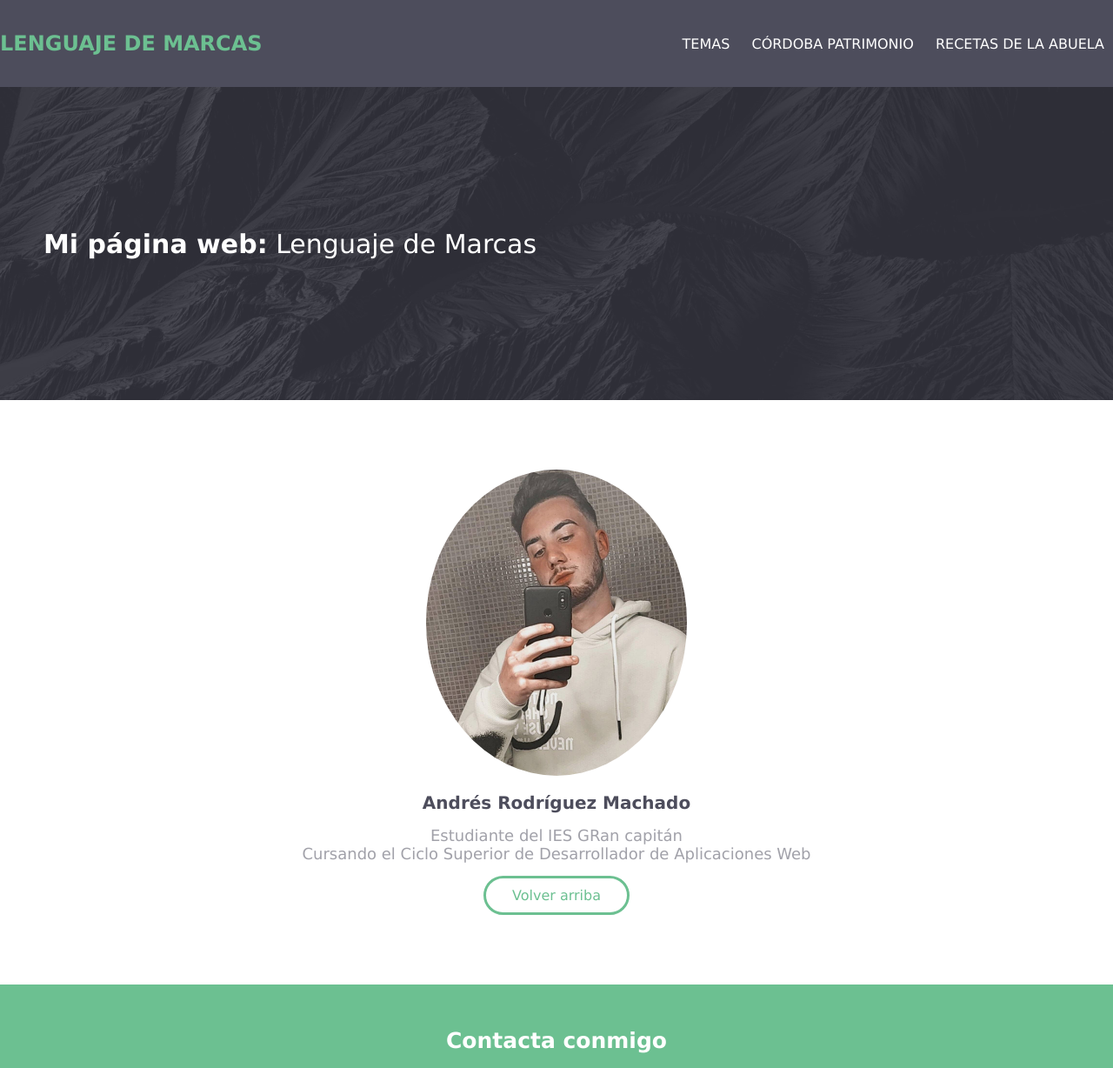
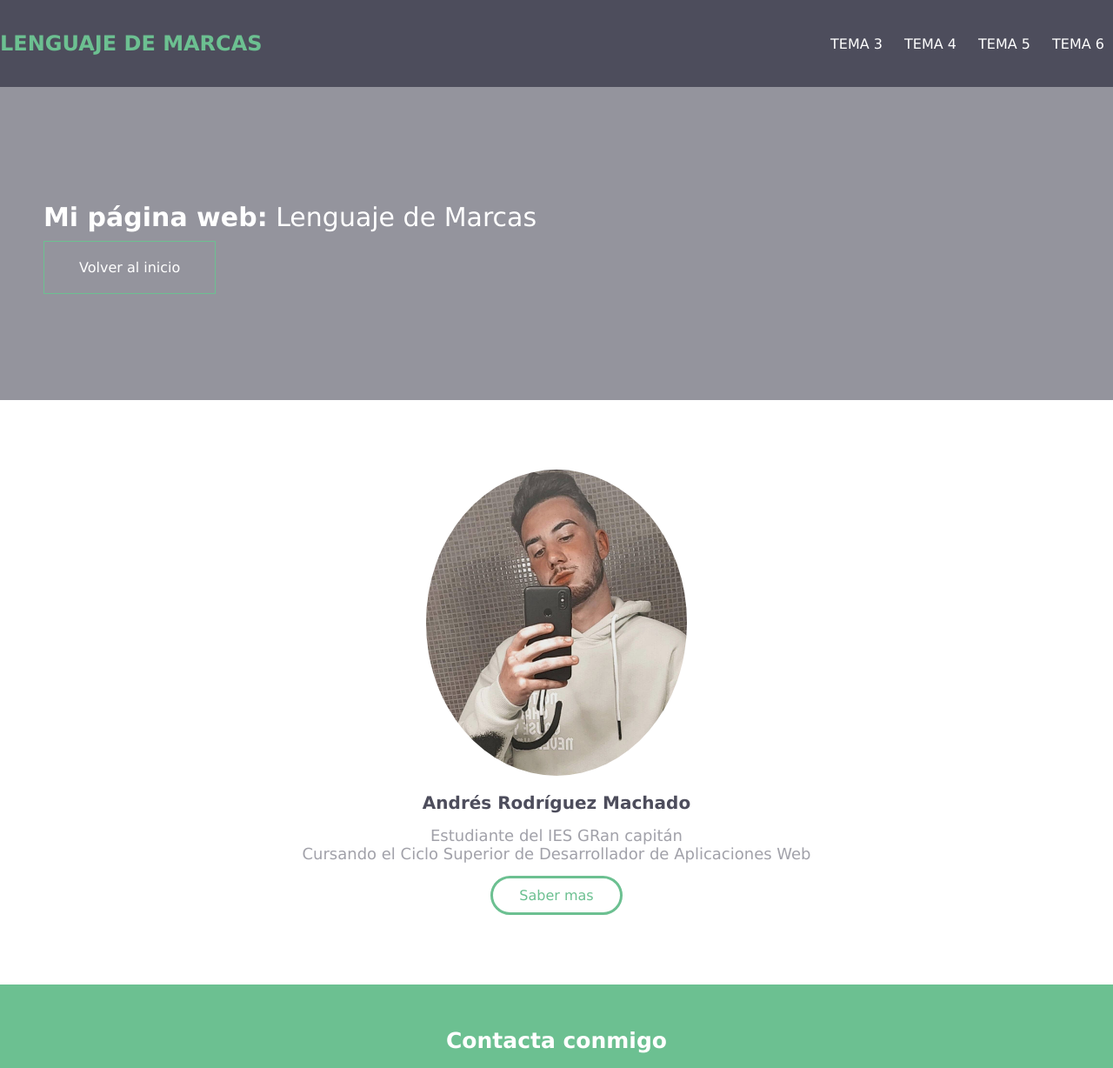
Before and after one commit to andresfp16/andresfp16.github.io, a plain HTML site: page index.html in a window 1280 px wide. Shown: the top 1228 px of the page at 87% size. Drawn offline with Linux system fonts and the light colour scheme; files that its build step writes are made by us from their sources.

Commit message:
Add files via upload

```diff
--- a/index.html
+++ b/index.html
@@ -4,8 +4,8 @@
     <meta charset="UTF-8">
     <meta http-equiv="X-UA-Compatible" content="IE=edge">
     <meta name="viewport" content="width=device-width, initial-scale=1.0">
-    <link rel="stylesheet" href="style.css">
-    <link rel="icon" href="img/logo.svg">
+    <link rel="stylesheet" href="css/style.css">
+    <link rel="icon" href="../img/logo.svg">
     <title>Lenguaje de Marcas</title>
 </head>
 <body>
@@ -16,9 +16,10 @@
             &#8801
         </label>
         <nav class="menu">
-            <a href="temas/index.html">Temas</a>
-            <a href="cp/index.html">Córdoba Patrimonio</a>
-            <a href="recetasDeLaAbuela/index.html">Recetas de la abuela</a>
+            <a href="tema3/index.html">Tema 3</a>
+            <a href="tema4/index.html">Tema 4</a>
+            <a href="tema5/index.html">Tema 5</a>
+            <a href="tema6/index.html">Tema 6</a>
             <label for="check" class="esconder-menu">
                 &#215
             </label>
@@ -27,6 +28,7 @@
     <section id="banner">
         <div class="contenido-banner">
             <h3><span>Mi página web:</span> Lenguaje de Marcas</h3>
+            <a href="../index.html" class="boton-empezar">Volver al inicio</a>
         </div>
     </section>
     <section id="personas">
@@ -35,7 +37,7 @@
             <h4>Andrés Rodríguez Machado</h4>
             <p>Estudiante del IES GRan capitán</p>
             <p>Cursando el Ciclo Superior de Desarrollador de Aplicaciones Web</p>
-            <a href="#" class="boton-saber-mas">Volver arriba</a>
+            <a href="#" class="boton-saber-mas">Saber mas</a>
         </div>
     </section>
     <section id="contacto">
```
